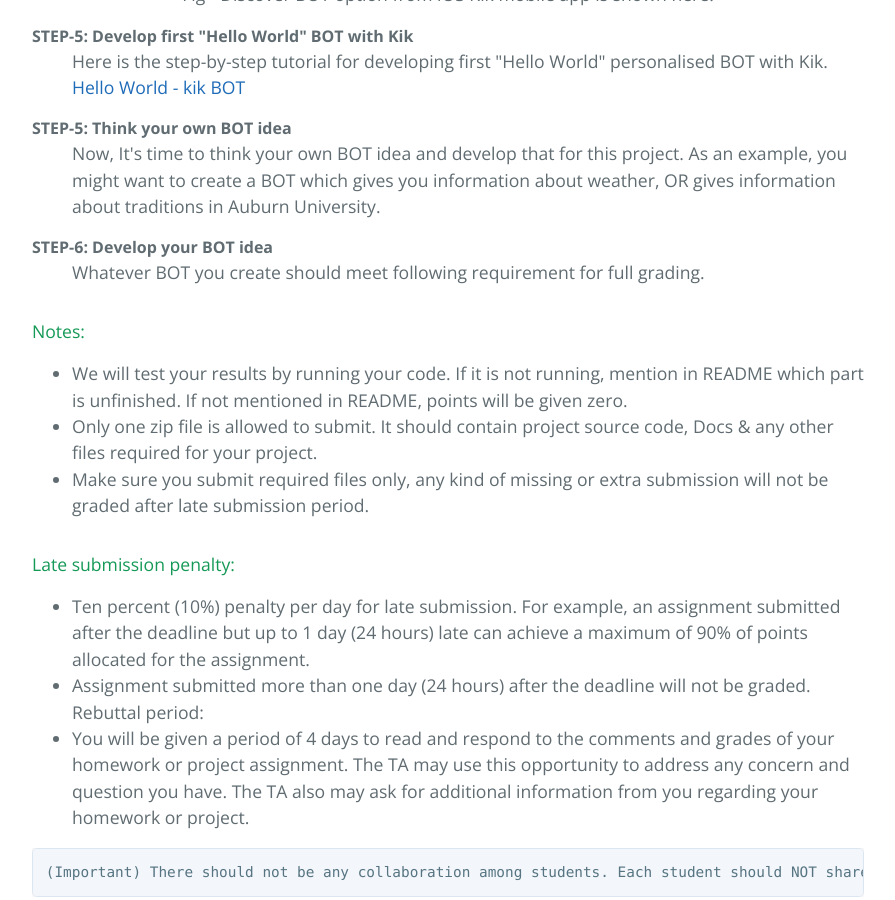
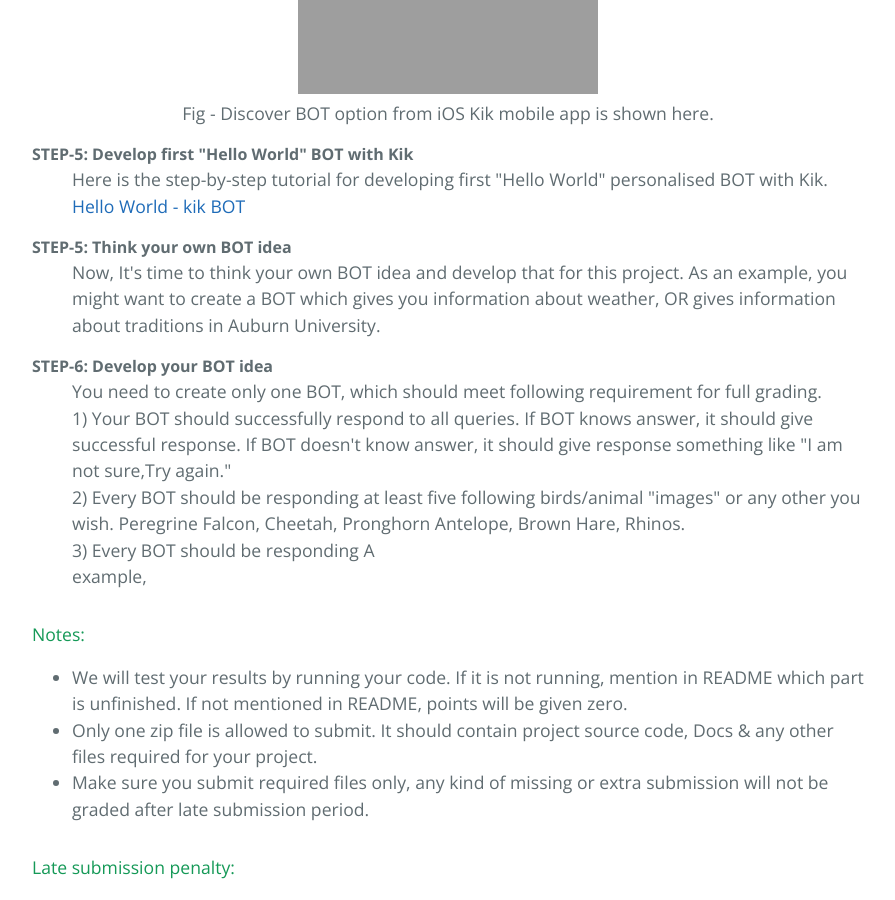
Before and after one commit to Ravi2712/ravi2712.github.io, a Jekyll site: the page built from index.md, in a window 1280 px wide and 900 px high, scrolled down 1996 px. Shown: the whole window, without its empty margins (192-1087 px from the left). Built offline with Jekyll 4.4.1, drawn with Linux system fonts in a browser that asks for light colours; some of the changed text lies outside the part shown; grey boxes are pictures that could not be loaded.

Commit message:
Changes#16

```diff
--- a/index.md
+++ b/index.md
@@ -53,7 +57,12 @@ Fig - Discover BOT option from iOS Kik mobile app is shown here.
 <dd>Now, It's time to think your own BOT idea and develop that for this project. As an example, you might want to create a BOT which gives you information about weather, OR gives information about traditions in Auburn University.</dd>
 <dt>STEP-6: Develop your BOT idea</dt>
 <dd>
-Whatever BOT you create should meet following requirement for full grading.
+You need to create only one BOT, which should meet following requirement for full grading. <br>
+1) Your BOT should successfully respond to all queries. If BOT knows answer, it should give successful response. If BOT doesn't know answer, it should give response something like "I am not sure,Try again." <br>
+2) Every BOT should be responding at least five following birds/animal "images" or any other you wish. Peregrine Falcon, Cheetah, Pronghorn Antelope, Brown Hare, Rhinos. <br>
+3) Every BOT should be responding A
+<br>
+example,
 </dd>
 </dl>
 
```
Also changed, not shown: other parts of index.md (+4 -0 lines).
